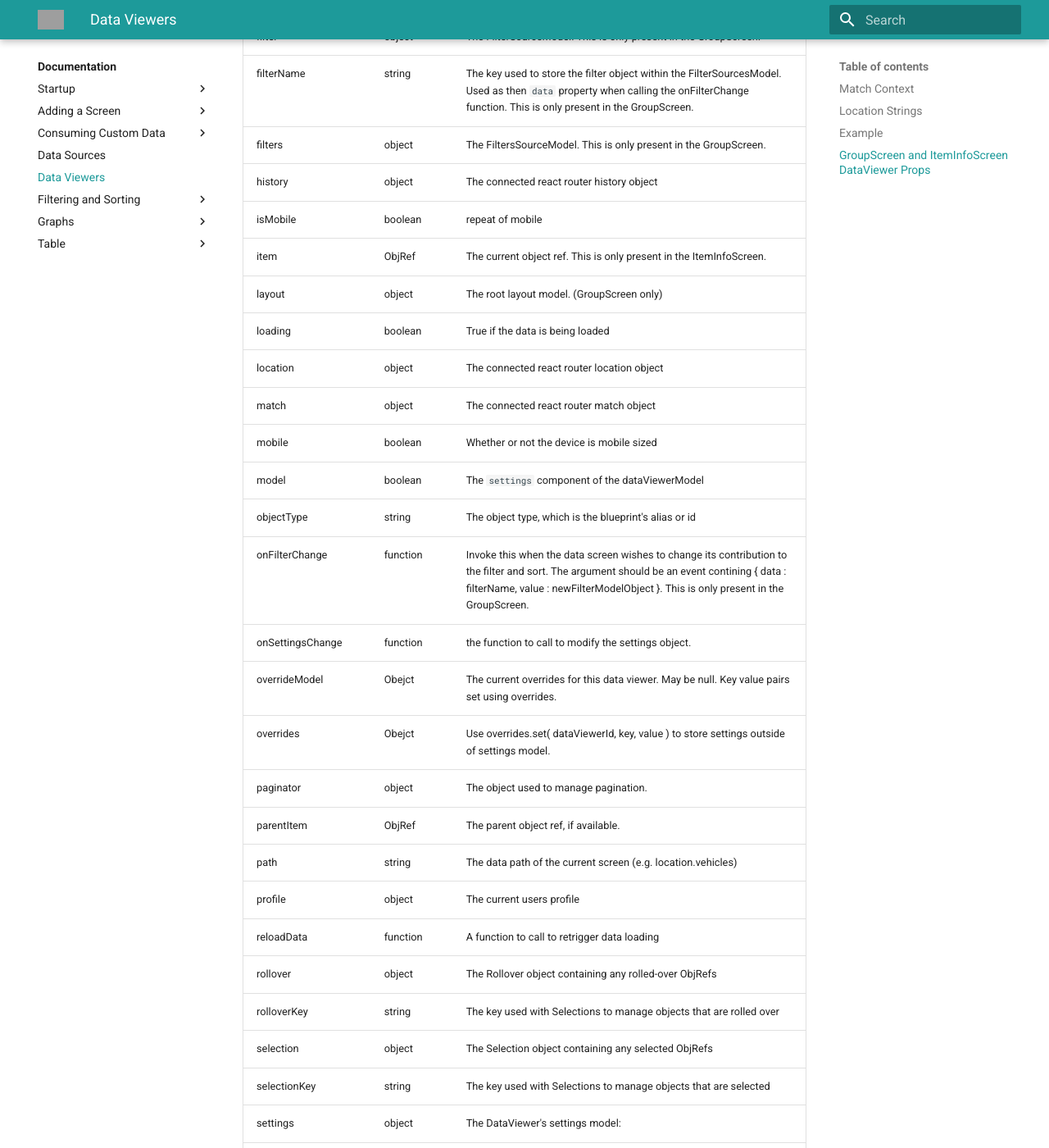
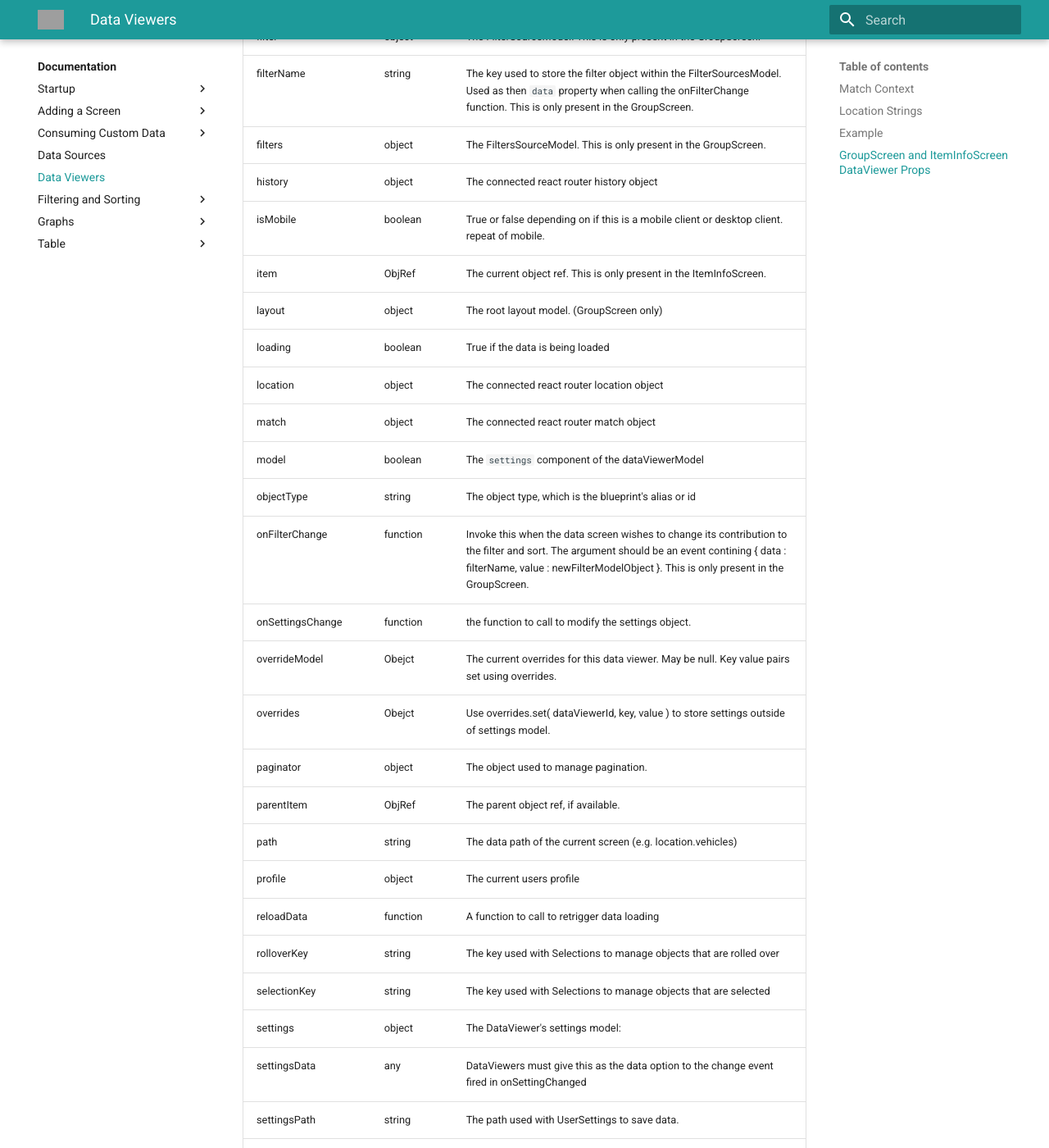
Before and after one commit to Leverege/molten-docs, an MkDocs documentation site: the page built from docs/docs/data-viewers/index.md, in a window 1280 px wide and 1400 px high, scrolled down 4583 px. Shown: the whole window at 82% size. Built offline with MkDocs 1.6.1 and Material for MkDocs 9.7.7, drawn with Linux system fonts in a browser that asks for light colours; the version menu is left out; some of the changed text lies outside the part shown; grey boxes are pictures that could not be loaded.

Commit message:
Removing props from GroupScreen and ItemInfoScreen props list

```diff
--- a/docs/docs/data-viewers/index.md
+++ b/docs/docs/data-viewers/index.md
@@ -105,13 +105,12 @@ When a DataViewer is used in a GroupScreen or ItemInfoScreen, the following prop
 | filterName | string | The key used to store the filter object within the FilterSourcesModel. Used as then `data` property when calling the onFilterChange function. This is only present in the GroupScreen.  |
 | filters | object | The FiltersSourceModel. This is only present in the GroupScreen.  |
 | history | object | The connected react router history object |
-| isMobile | boolean | repeat of mobile |
+| isMobile | boolean | True or false depending on if this is a mobile client or desktop client. repeat of mobile.   |
 | item | ObjRef | The current object ref. This is only present in the ItemInfoScreen. |
 | layout | object | The root layout model. (GroupScreen only)|
 | loading | boolean | True if the data is being loaded |
 | location | object | The connected react router location object |
 | match | object | The connected react router match object |
-| mobile | boolean | Whether or not the device is mobile sized |
 | model | boolean | The `settings` component of the dataViewerModel |
 | objectType | string | The object type, which is the blueprint's alias or id |
 | onFilterChange | function | Invoke this when the data screen wishes to change its contribution to the filter and sort. The argument should be an event contining { data : filterName, value : newFilterModelObject }. This is only present in the GroupScreen. |
@@ -123,13 +122,10 @@ When a DataViewer is used in a GroupScreen or ItemInfoScreen, the following prop
 | path | string | The data path of the current screen (e.g. location.vehicles) |
 | profile | object | The current users profile |
 | reloadData | function | A function to call to retrigger data loading |
-| rollover | object | The Rollover object containing any rolled-over ObjRefs |
 | rolloverKey | string | The key used with Selections to manage objects that are rolled over |
-| selection | object | The Selection object containing any selected ObjRefs |
 | selectionKey | string | The key used with Selections to manage objects that are selected |
 | settings | object | The DataViewer's settings model: { id, type, settings } |
 | settingsData | any | DataViewers must give this as the data option to the change event fired in onSettingChanged |
 | settingsPath | string | The path used with UserSettings to save data. |
 | targetKey | string | The key used with Selections to manage objects that are targeted |
-| targeted | object | The Targeted object containing any targeted ObjRefs |
 | vertical | boolean | If the DataViewer is used in a header/footer capacity, this will indicate the direction the component will be layed out. This is undefined for primary DataViewers. |
```
